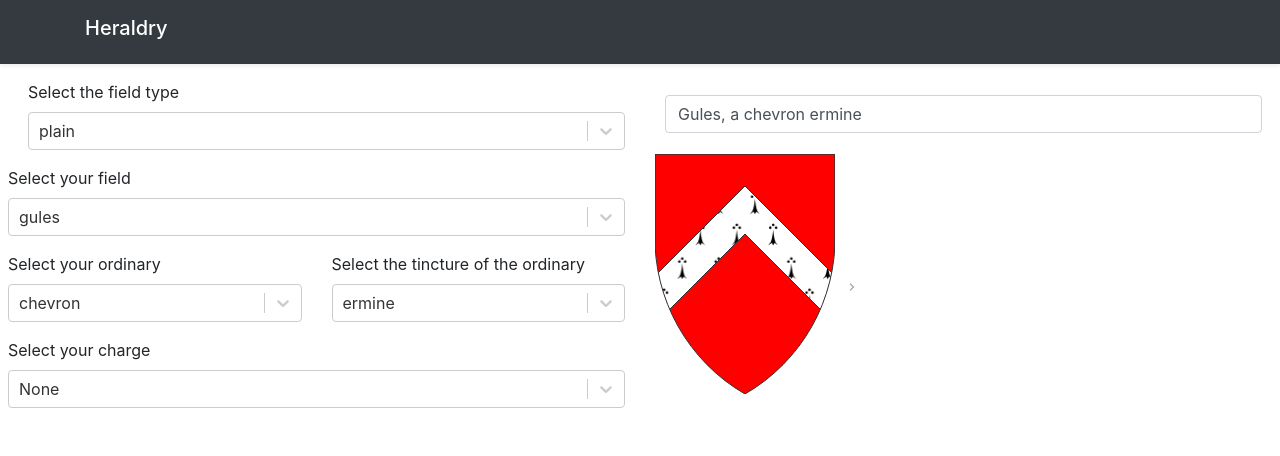
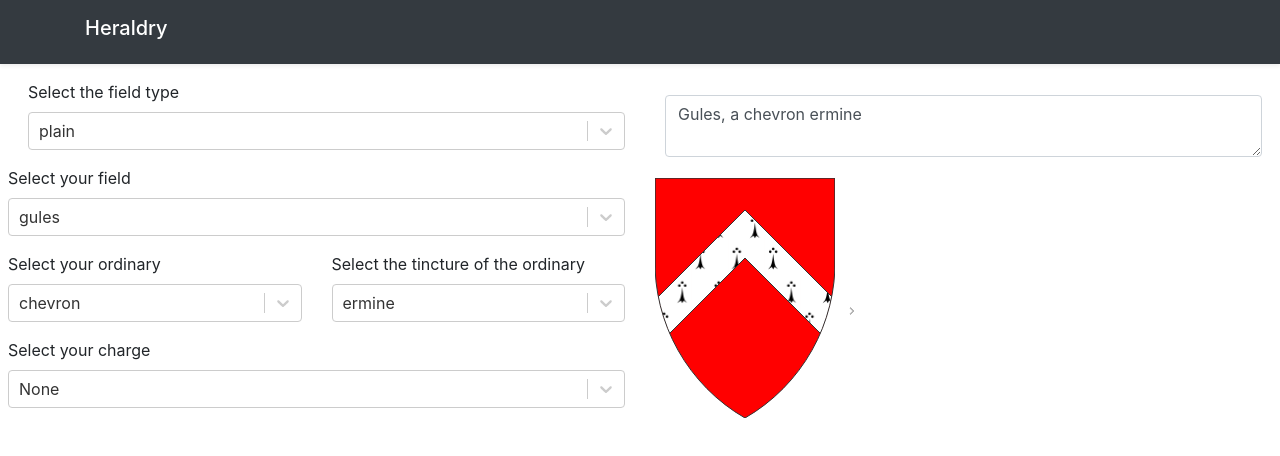
Before and after one commit to blemoine/heraldry2, a React (Vite) app: page / in a window 1280 px wide. Shown: the top 456 px of the page. Built offline with nearby package versions, Linux system fonts and the light colour scheme; what parsimmon would draw is missing.

Commit message:
feat(blason): use a textarea instead of an input

```diff
--- a/src/app/from-blason/CoatsOfArmsDetail.tsx
+++ b/src/app/from-blason/CoatsOfArmsDetail.tsx
@@ -39,7 +39,7 @@ export const CoatsOfArmsDetail = ({ blason, blasonChange }: Props) => {
   return (
     <div>
       <div className="form-group" style={{ padding: '5px 10px', marginTop: '10px' }}>
-        <input type="text" value={blasonStr} onChange={(e) => updateBlason(e.target.value)} className="form-control" />
+        <textarea value={blasonStr} onChange={(e) => updateBlason(e.target.value)} className="form-control" />
       </div>
       <div className="invalid-feedback" style={{ display: 'block' }}>
         {blasonErr.map((err, i) => (
```
Also changed, not shown: 1 other file (tests, documents, lock files or other folders).
